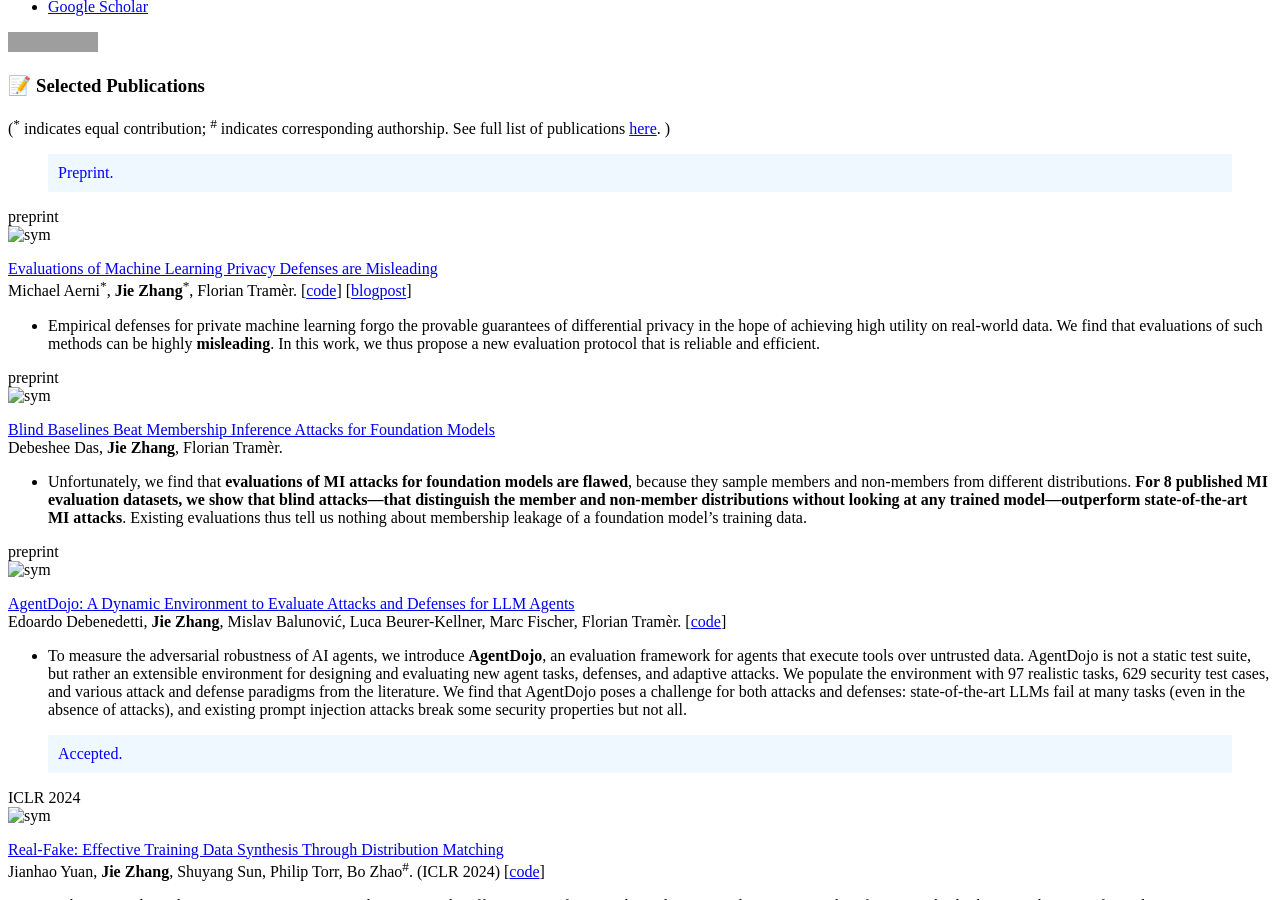
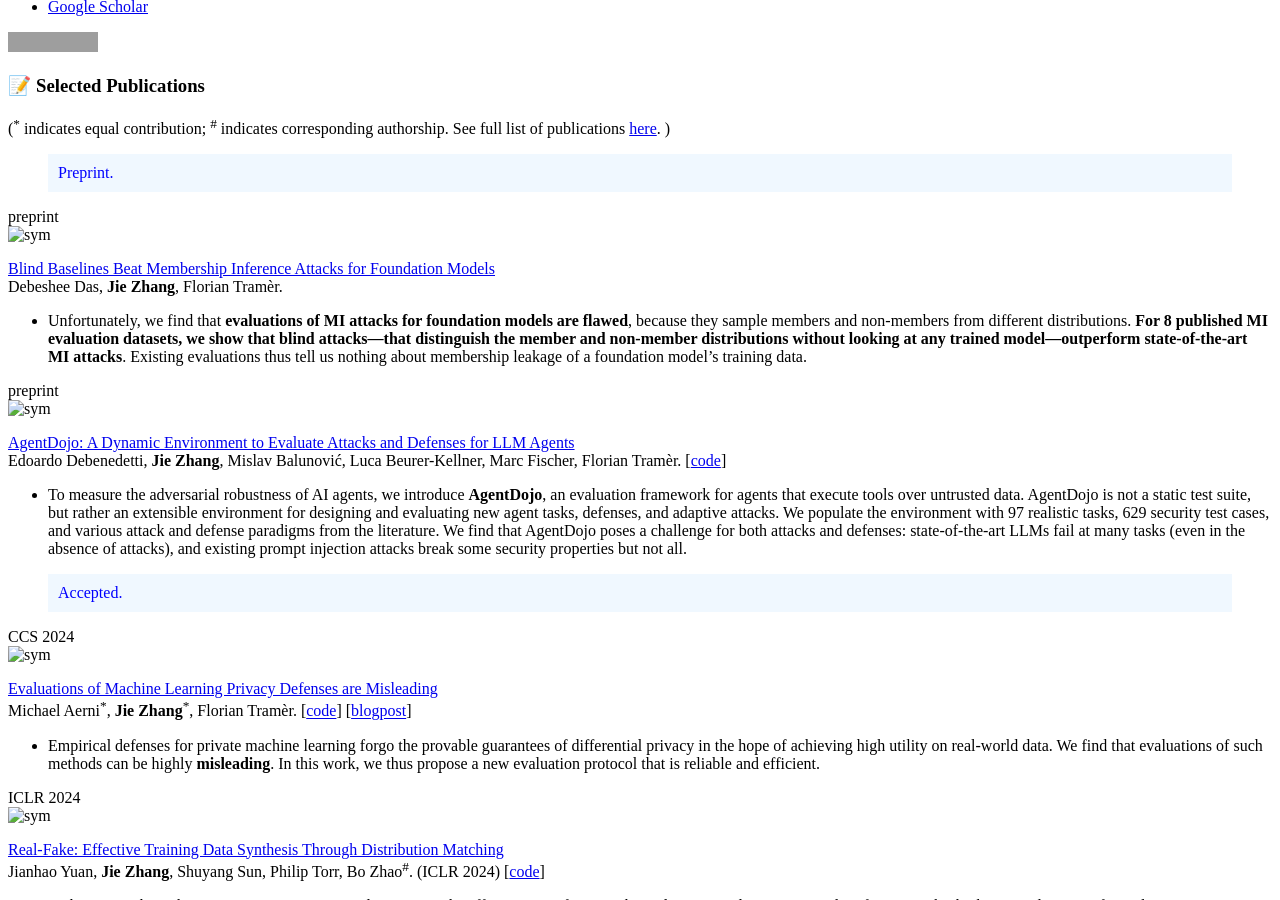
Before and after one commit to zj-jayzhang/zj-jayzhang.github.io, a Jekyll site: the page built from _pages/includes/pubs.md, in a window 1280 px wide and 900 px high, scrolled down 709 px. Built offline with Jekyll 4.4.1, drawn with Linux system fonts in a browser that asks for light colours; our own code applies the rules of GitHub Pages for plain Markdown files; grey boxes are pictures that could not be loaded.

Commit message:
update news

```diff
--- a/Gemfile
+++ b/Gemfile
@@ -25,3 +25,5 @@ group :jekyll_plugins do
   gem 'jekyll-sitemap'
   gem 'hawkins'
 end
+
+gem "webrick", "~> 1.8"
--- a/_pages/includes/pubs.md
+++ b/_pages/includes/pubs.md
@@ -22,17 +22,7 @@ Your highlighted text goes here.
 Preprint.
 </blockquote>
 <!-- Preprint -->
-<div class='paper-box'><div class='paper-box-image'><div><div class="badge">preprint</div><img src='images/mis.png' alt="sym" width="100%"></div></div>
-<div class='paper-box-text' markdown="1">
 
-[Evaluations of Machine Learning Privacy Defenses are Misleading](https://arxiv.org/abs/2404.17399) \\
-Michael Aerni<sup>*</sup>, <b>Jie Zhang</b><sup>*</sup>, Florian Tramèr.  \[[code](https://github.com/ethz-spylab/misleading-privacy-evals)\] \[[blogpost](https://spylab.ai/blog/misleading-privacy-evals/)\]
-
-
-- Empirical defenses for private machine learning forgo the provable guarantees of differential privacy in the hope of achieving high utility on real-world data. We find that evaluations of such methods can be highly <b>misleading</b>. In this work, we thus propose a new evaluation protocol that is reliable and efficient.
-
-</div>
-</div>
 
 <div class='paper-box'><div class='paper-box-image'><div><div class="badge">preprint</div><img src='images/blind_mia.png' alt="sym" width="100%"></div></div>
 <div class='paper-box-text' markdown="1">
@@ -67,6 +57,18 @@ Edoardo Debenedetti, **Jie Zhang**, Mislav Balunović, Luca Beurer-Kellner, Marc
 <blockquote style="font-size: 1em; color: blue; background-color: #f0f8ff; padding: 10px;">
 Accepted.
 </blockquote>
+
+<div class='paper-box'><div class='paper-box-image'><div><div class="badge">CCS 2024</div><img src='images/mis.png' alt="sym" width="100%"></div></div>
+<div class='paper-box-text' markdown="1">
+
+[Evaluations of Machine Learning Privacy Defenses are Misleading](https://arxiv.org/abs/2404.17399) \\
+Michael Aerni<sup>*</sup>, <b>Jie Zhang</b><sup>*</sup>, Florian Tramèr.  \[[code](https://github.com/ethz-spylab/misleading-privacy-evals)\] \[[blogpost](https://spylab.ai/blog/misleading-privacy-evals/)\]
+
+
+- Empirical defenses for private machine learning forgo the provable guarantees of differential privacy in the hope of achieving high utility on real-world data. We find that evaluations of such methods can be highly <b>misleading</b>. In this work, we thus propose a new evaluation protocol that is reliable and efficient.
+
+</div>
+</div>
 
 <div class='paper-box'><div class='paper-box-image'><div><div class="badge">ICLR 2024</div><img src='images/iclr24.png' alt="sym" width="100%"></div></div>
 <div class='paper-box-text' markdown="1">
```
Also changed, not shown: _pages/includes/news.md (+1 -0 lines), Gemfile.lock.
